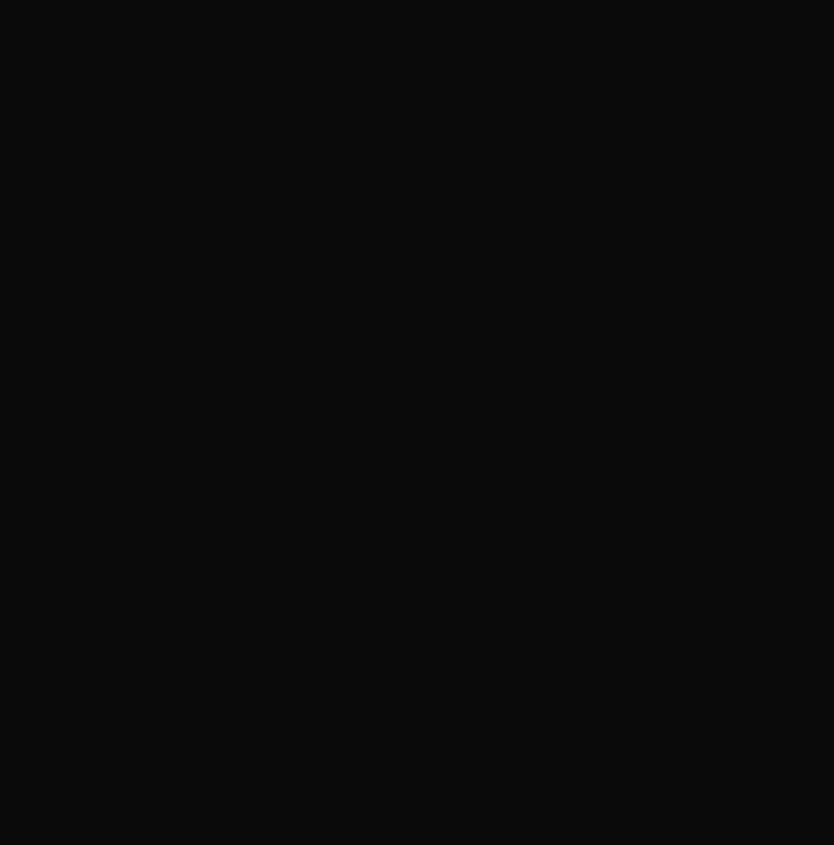
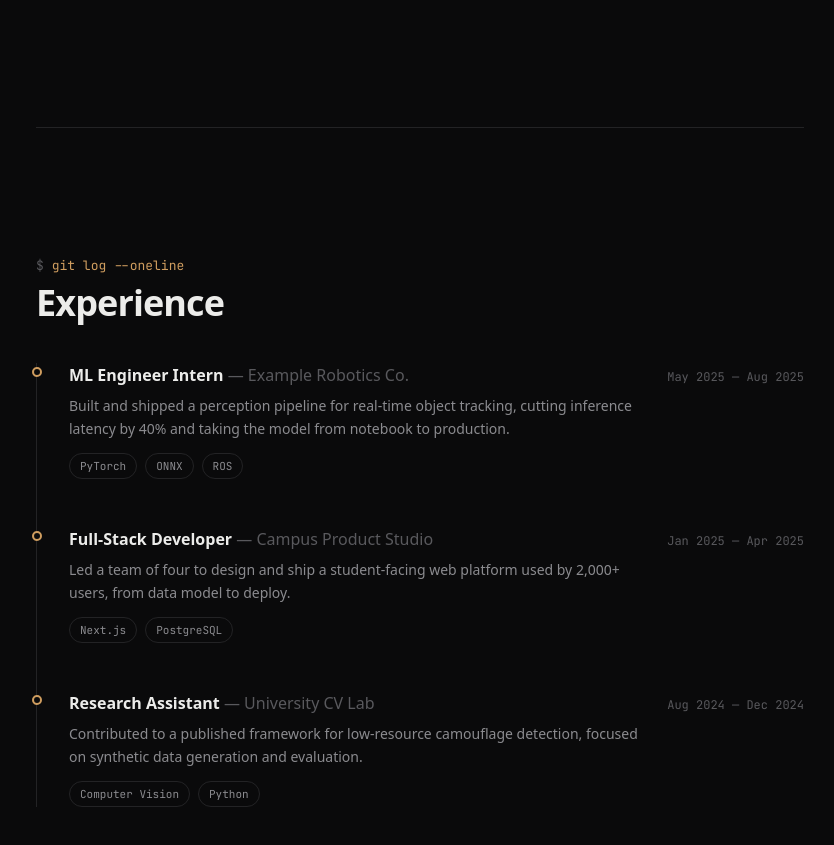
Before and after one commit to vaibhavdabas16/portfolio, a Next.js app: page / in a window 1280 px wide. Shown: the part 2392-3237 px from the top of the page, without its empty margins (220-1054 px from the left). Before the commit the page ends 2519 px from the top, so only its background shows below. Built offline with nearby package versions, Linux system fonts and the light colour scheme.

Commit message:
feat: experience timeline

```diff
--- a/src/app/page.tsx
+++ b/src/app/page.tsx
@@ -2,6 +2,7 @@
 import Hero from "@/components/Hero";
 import About from "@/components/About";
 import Projects from "@/components/Projects";
+import Experience from "@/components/Experience";
 
 export default function Home() {
   return (
@@ -13,6 +14,8 @@
         <About />
         <div className="mx-auto max-w-3xl border-t border-border" />
         <Projects />
+        <div className="mx-auto max-w-3xl border-t border-border" />
+        <Experience />
       </main>
     </>
   );
--- /dev/null
+++ b/src/components/Experience.tsx
@@ -0,0 +1,47 @@
+import { experience } from "@/data/portfolio";
+import SectionLabel from "./SectionLabel";
+
+export default function Experience() {
+  return (
+    <section id="experience" className="px-6 sm:px-8 py-28 sm:py-32">
+      <div className="mx-auto w-full max-w-3xl">
+        <SectionLabel command="git log --oneline" title="Experience" />
+
+        <ol className="relative border-l border-border pl-6 sm:pl-8">
+          {experience.map((item, i) => (
+            <li key={i} className="relative pb-12 last:pb-0">
+              <span className="absolute -left-[29px] sm:-left-[37px] top-1 h-2.5 w-2.5 rounded-full border-2 border-accent bg-bg" />
+
+              <div className="flex flex-wrap items-baseline justify-between gap-x-4 gap-y-1">
+                <h3 className="font-[family-name:var(--font-display)] text-base font-semibold text-text-primary">
+                  {item.role}
+                  <span className="text-text-tertiary font-normal"> — {item.org}</span>
+                </h3>
+                <span className="font-mono text-xs text-text-tertiary whitespace-nowrap">
+                  {item.period}
+                </span>
+              </div>
+
+              <p className="mt-2 max-w-xl text-sm leading-relaxed text-text-secondary">
+                {item.description}
+              </p>
+
+              {item.tags && (
+                <div className="mt-3 flex flex-wrap gap-2">
+                  {item.tags.map((tag) => (
+                    <span
+                      key={tag}
+                      className="rounded-full border border-border px-2.5 py-1 font-mono text-[11px] text-text-secondary"
+                    >
+                      {tag}
+                    </span>
+                  ))}
+                </div>
+              )}
+            </li>
+          ))}
+        </ol>
+      </div>
+    </section>
+  );
+}
```
